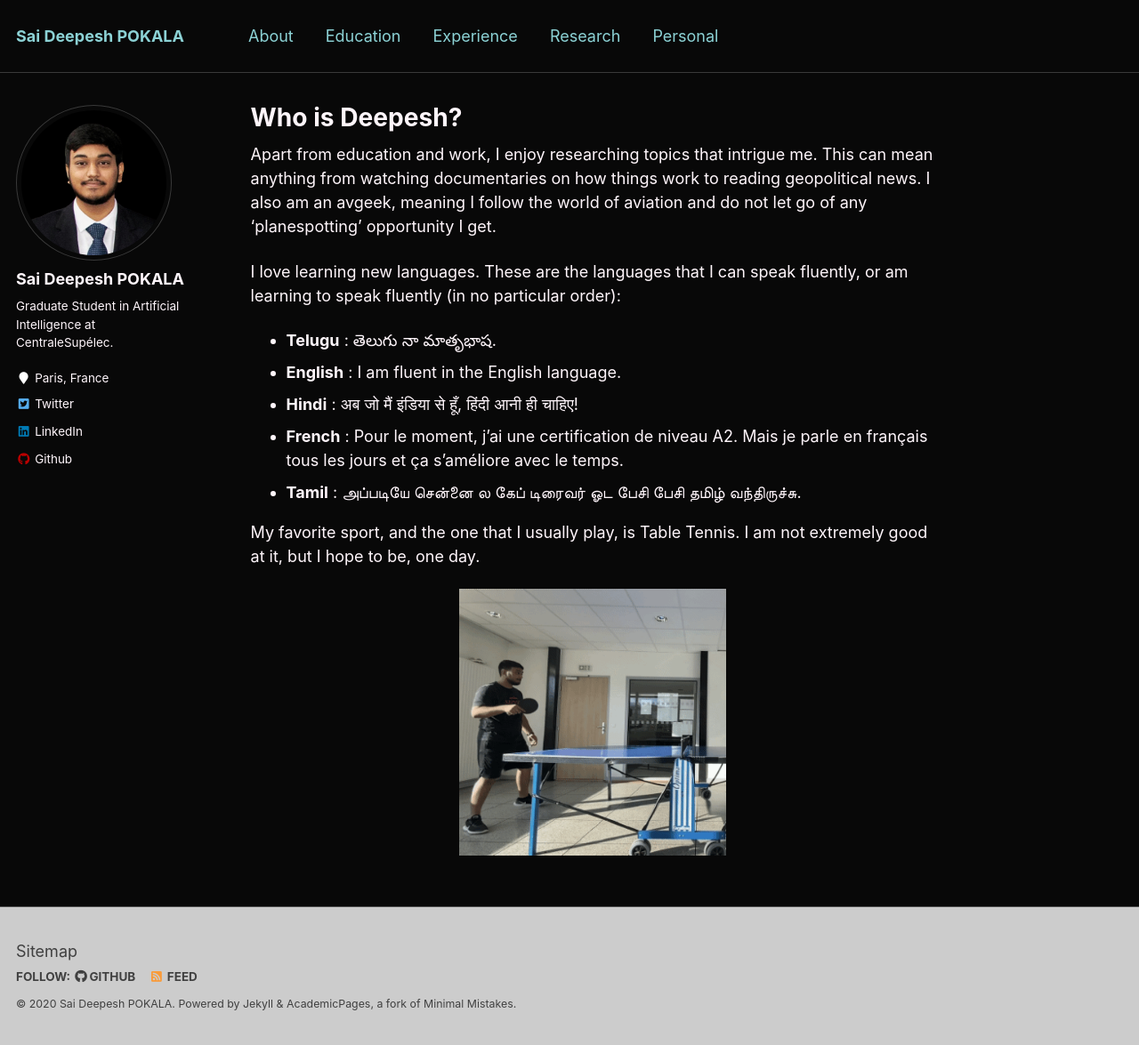
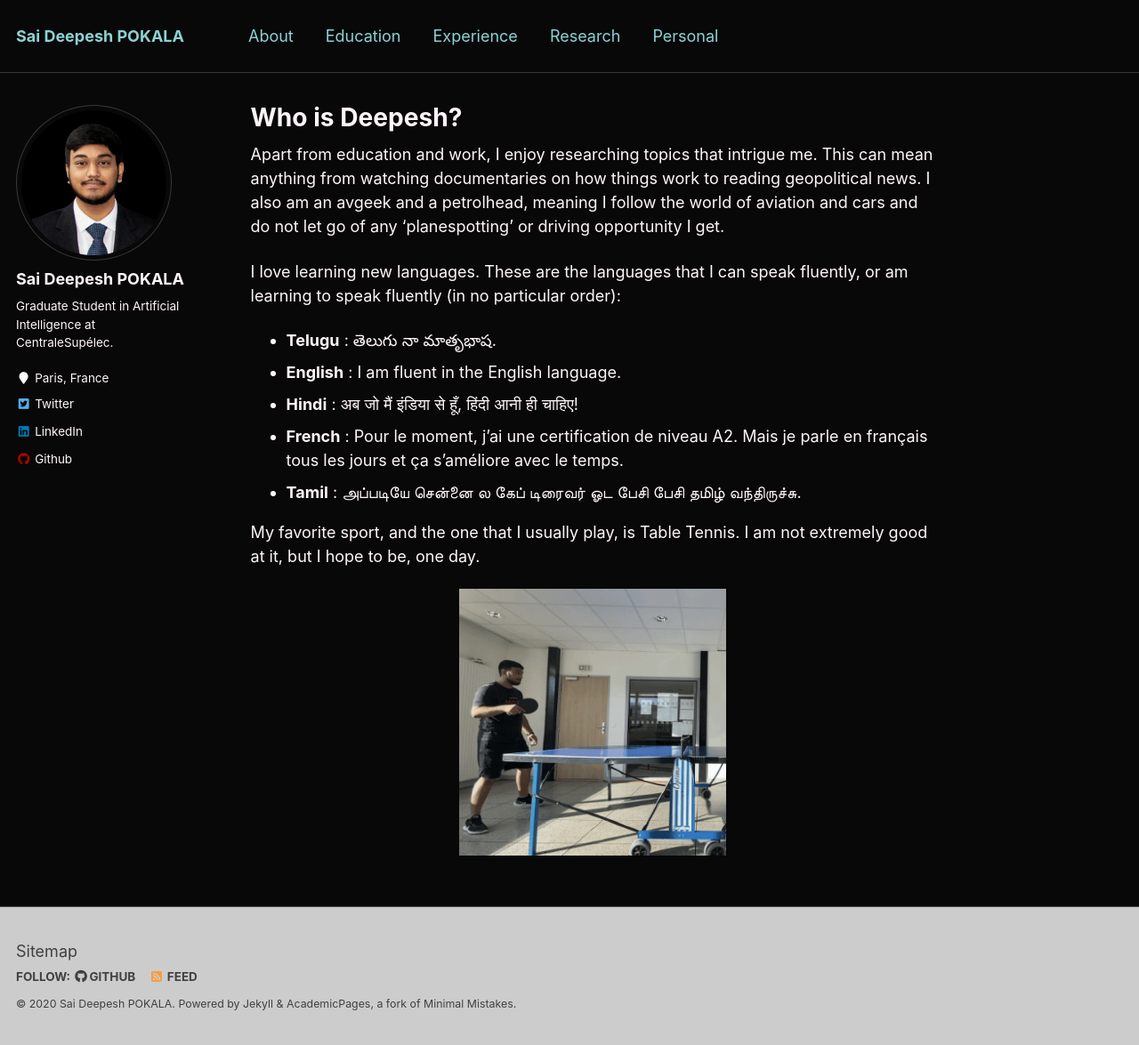
Before and after one commit to saideepesh/saideepesh.github.io, a Jekyll site: the page built from _pages/personal.md, in a window 1280 px wide and 1175 px high. Shown: the whole window at 89% size. Built offline with Jekyll 4.4.1, drawn with Linux system fonts in a browser that asks for light colours.

Commit message:
updated personal.md

```diff
--- a/_pages/personal.md
+++ b/_pages/personal.md
@@ -5,7 +5,7 @@ author_profile: true
 classes: wide
 ---
 
-Apart from education and work, I enjoy researching topics that intrigue me. This can mean anything from watching documentaries on how things work to reading geopolitical news. I also am an avgeek, meaning I follow the world of aviation and do not let go of any 'planespotting' opportunity I get.
+Apart from education and work, I enjoy researching topics that intrigue me. This can mean anything from watching documentaries on how things work to reading geopolitical news. I also am an avgeek and a petrolhead, meaning I follow the world of aviation and cars and do not let go of any 'planespotting' or driving opportunity I get.
 
 I love learning new languages. These are the languages that I can speak fluently, or am learning to speak fluently (in no particular order):
 
```
